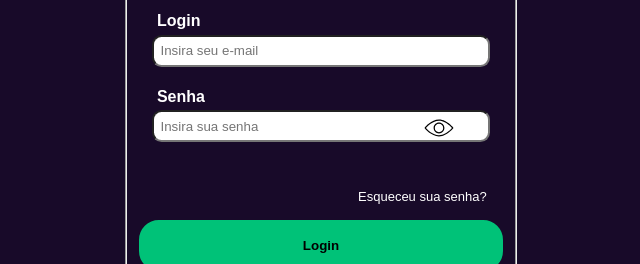
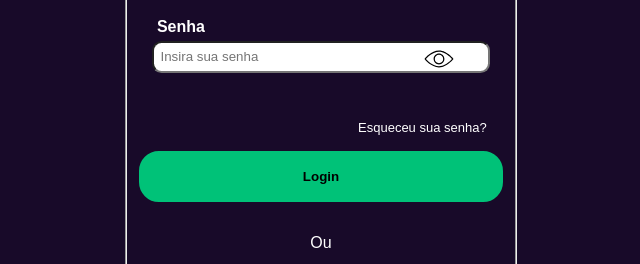
Before and after one commit to joaomatozinhos/login-screen, a plain HTML site: page index.html in a window 1280 px wide. Shown: the part 244-508 px from the top of the page, without its empty margins (319-959 px from the left). Drawn offline with Linux system fonts and the light colour scheme.

Commit message:
create README.md

```diff
--- a/style.css
+++ b/style.css
@@ -5,13 +5,9 @@
 }
 
 body {
-  height: 100vh;
   background: #180a29;
   color: white;
   font-family: Arial, Helvetica, sans-serif;
-  display: flex;
-  justify-content: center;
-  align-items: center;
 }
 
 a {
@@ -22,10 +18,7 @@ a {
 .container {
   width: 350px;
   height: 550px;
-  display: flex;
-  flex-direction: column;
-  justify-content: center;
-  align-items: center;
+  margin: 6rem auto;
   padding: 0.5rem;
   position: relative;
 }
```
Also changed, not shown: 1 other file.
